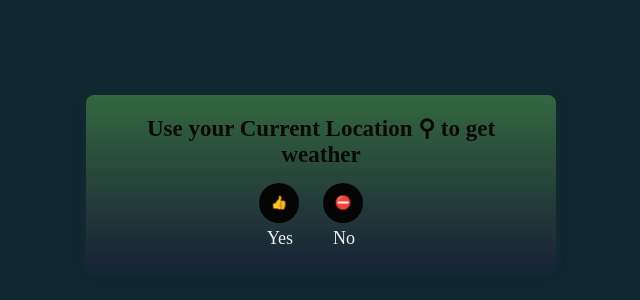
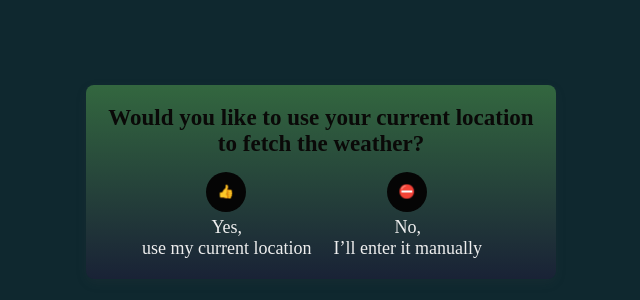
Before and after one commit to darystzw/weather-app.1.2, a plain HTML site: page index.html in a window 1280 px wide. Shown: the part 218-518 px from the top of the page, without its empty margins (319-959 px from the left). Drawn offline with Linux system fonts and the light colour scheme.

Commit message:
//updated ui for user-convinience //disabled autocomplete on input

```diff
--- a/index.html
+++ b/index.html
@@ -9,7 +9,7 @@
 <body>
     <div class="card">
         <div class="search">
-            <input type="text" placeholder="Enter City Name..." spellcheck="false" class="cityName" id="cityInput">
+            <input type="text" placeholder="Enter City Name..." spellcheck="false" class="cityName" id="cityInput" autocomplete="off">
             <label for="tempSymbol">°</label>
             <select id="tempSymbol">
                 <option value="metric" >°C</option>
@@ -119,17 +119,17 @@
     </div>
     <div class="popover" id="popover">
         <div class="choose">
-            <p>Use your Current Location ⚲ to get weather</p>
-            <div class="yes-no">
-                <button type="button" class="yes">👍</button>
-                <label for="yes">Yes</label>
-            </div>
-            <div class="yes-no">
-                <button type="button" class="no">⛔</button>
-                <label for="no">No</label>
-            </div>
+          <p>Would you like to use your current location to fetch the weather?</p>
+          <div class="yes-no">
+            <button type="button" class="yes" aria-label="Use current location">👍</button>
+            <label>Yes,<br>  use my current location</label>
+          </div>
+          <div class="yes-no">
+            <button type="button" class="no" aria-label="Enter location manually">⛔</button>
+            <label>No,<br> I’ll enter it manually</label>
+          </div>
         </div>
-    </div>
+      </div>
 
     <script src="./script.js"></script>
 </body>
```
